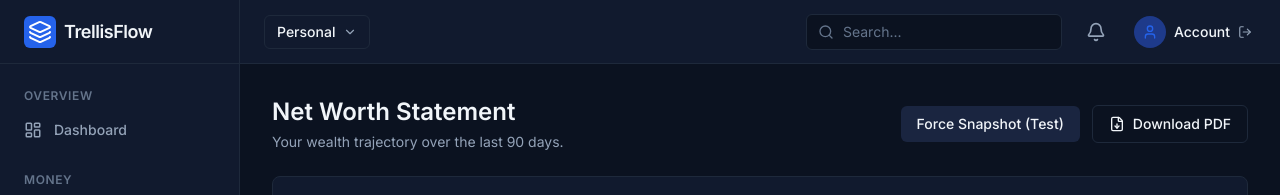
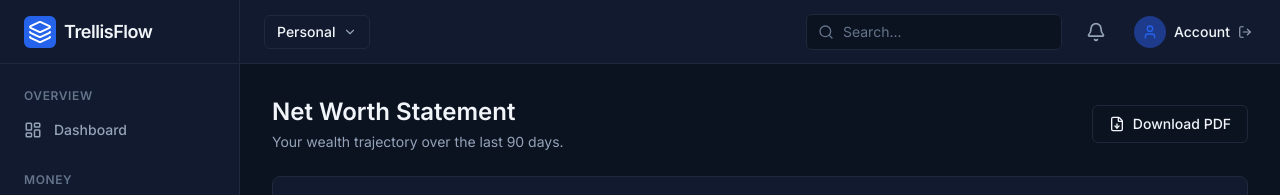
Before and after one commit to Dancan1907/trellisflow, a Next.js app in the folder apps/web/: page /reports/net-worth in a window 1280 px wide. Shown: the top 195 px of the page. Built offline with nearby package versions, Linux system fonts and the light colour scheme; no server answers.

Commit message:
chore(web): Remove temporary snapshot test button

```diff
--- a/apps/web/src/app/(app)/reports/net-worth/page.tsx
+++ b/apps/web/src/app/(app)/reports/net-worth/page.tsx
@@ -19,19 +19,6 @@ export default function NetWorthReportPage() {
     window.open(url, '_blank');
   };
 
-  const handleForceSnapshot = async () => {
-    try {
-      await fetch(`${API_BASE_URL}/api/reports/snapshots/process-daily`, {
-        method: 'POST',
-        headers: { Authorization: `Bearer ${token}` },
-      });
-      // Refresh the page to fetch the new data
-      window.location.reload();
-    } catch (err) {
-      console.error(err);
-    }
-  };
-
   const latest = trend && trend.length > 0 ? trend[trend.length - 1] : null;
 
   return (
@@ -41,20 +28,12 @@ export default function NetWorthReportPage() {
           <h1 className="text-2xl font-semibold text-fg-primary mb-1">Net Worth Statement</h1>
           <p className="text-fg-secondary text-sm">Your wealth trajectory over the last 90 days.</p>
         </div>
-        <div className="flex items-center gap-3">
-          <button
-            onClick={handleForceSnapshot}
-            className="flex items-center gap-2 px-4 py-2 rounded-md bg-bg-tertiary text-fg-primary text-sm font-medium hover:bg-border-subtle transition-colors"
-          >
-            Force Snapshot (Test)
-          </button>
         <button
           onClick={handleDownloadPdf}
           className="flex items-center gap-2 px-4 py-2 rounded-md border border-border-subtle text-fg-primary text-sm font-medium hover:bg-bg-tertiary transition-colors"
         >
           <FileDown size={16} /> Download PDF
         </button>
-        </div>
       </div>
 
       {isLoading ? (
```
Lines whose indentation alone changed are shown as unchanged.
